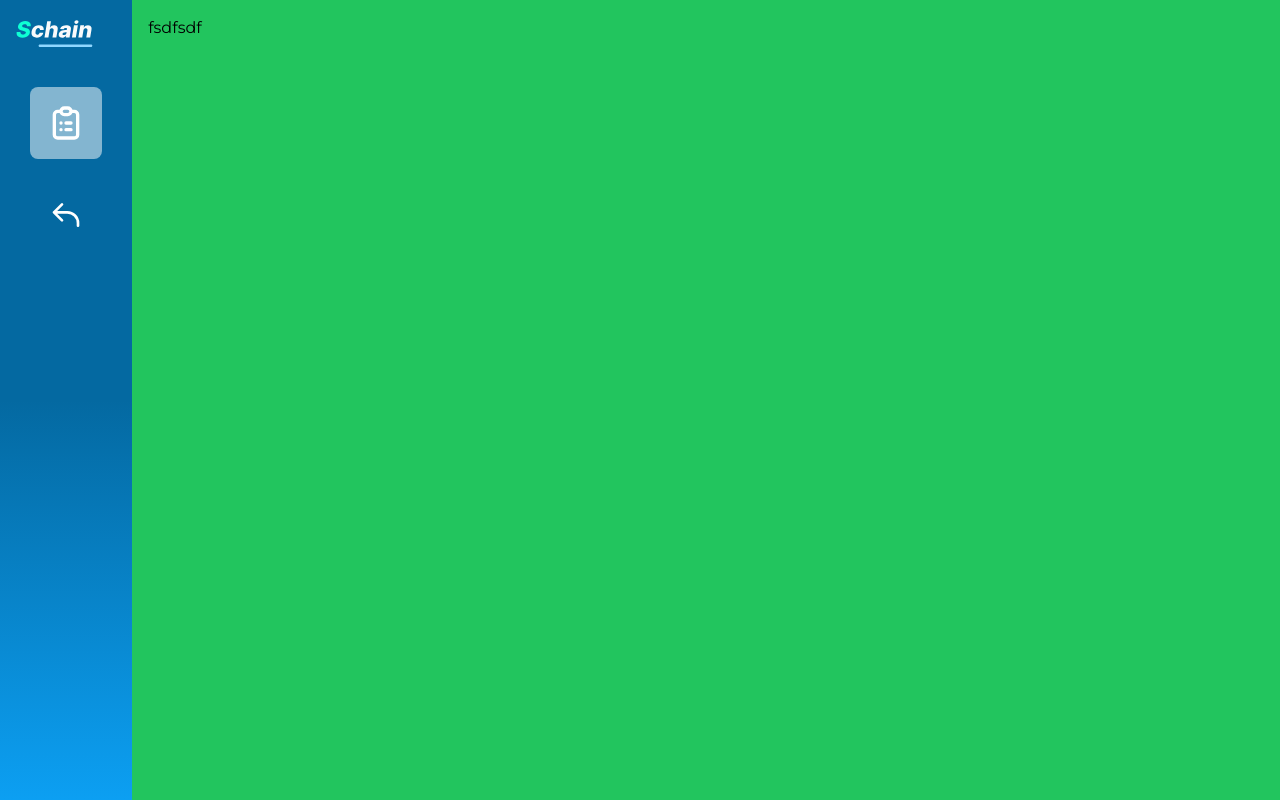
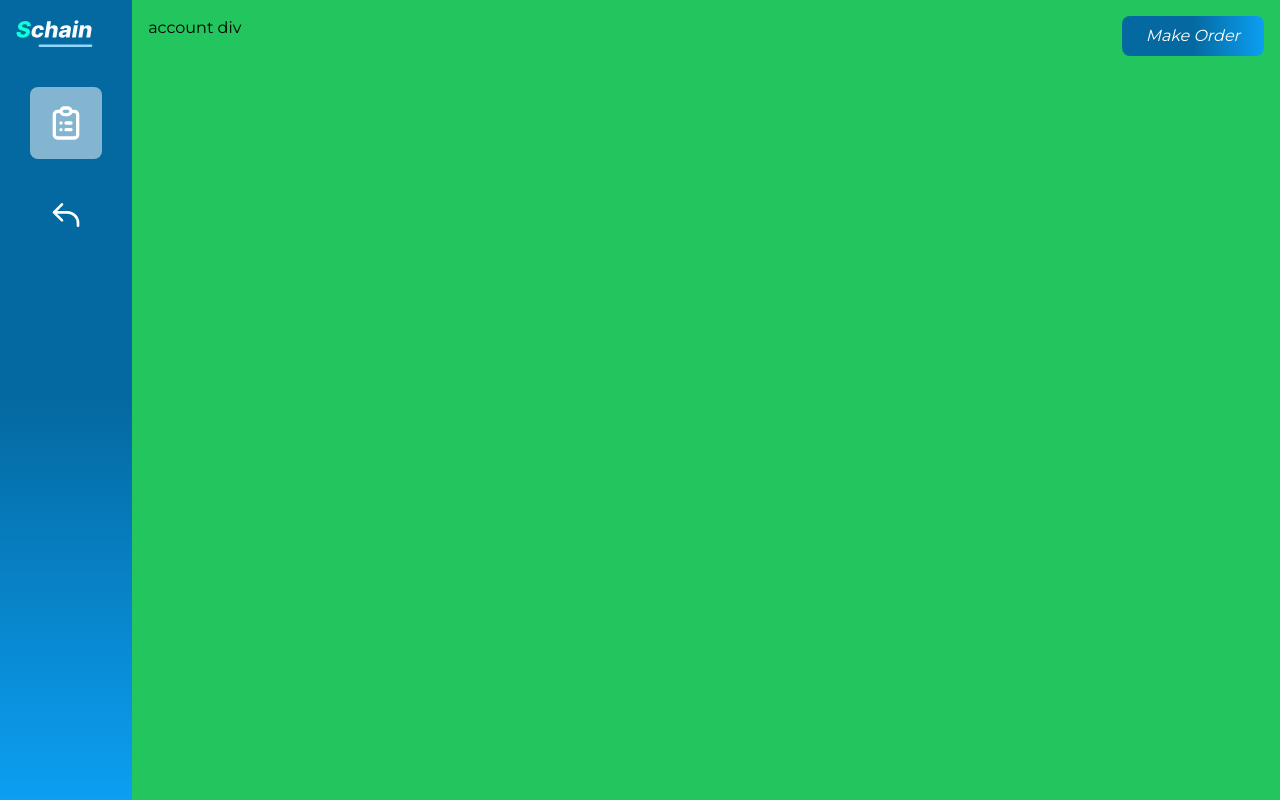
Before and after one commit to mendsalbert/schain, a Next.js app: page /admin in a window 1280 px wide. Built offline with nearby package versions, Linux system fonts and the light colour scheme.

Commit message:
schain ui

```diff
--- a/pages/admin.tsx
+++ b/pages/admin.tsx
@@ -16,7 +16,14 @@ const Admin = (props: Props) => {
             <ReplyIcon className="h-8 text-white" />
           </div>
         </div>
-        <div className="bg-green-500 w-full p-4 h-screen">fsdfsdf</div>
+        <div className="bg-green-500 w-full p-4 h-screen">
+          <div className="flex flex-row justify-between">
+            <p>account div</p>
+            <div className="bg-gradient-to-r italic from-[#0469A1] via-[#0469A1]  to-[#0C9FF2]  text-center w-max   px-6 py-2  rounded-lg cursor-pointer text-white">
+              Make Order
+            </div>
+          </div>
+        </div>
       </div>
     </div>
   );
```
